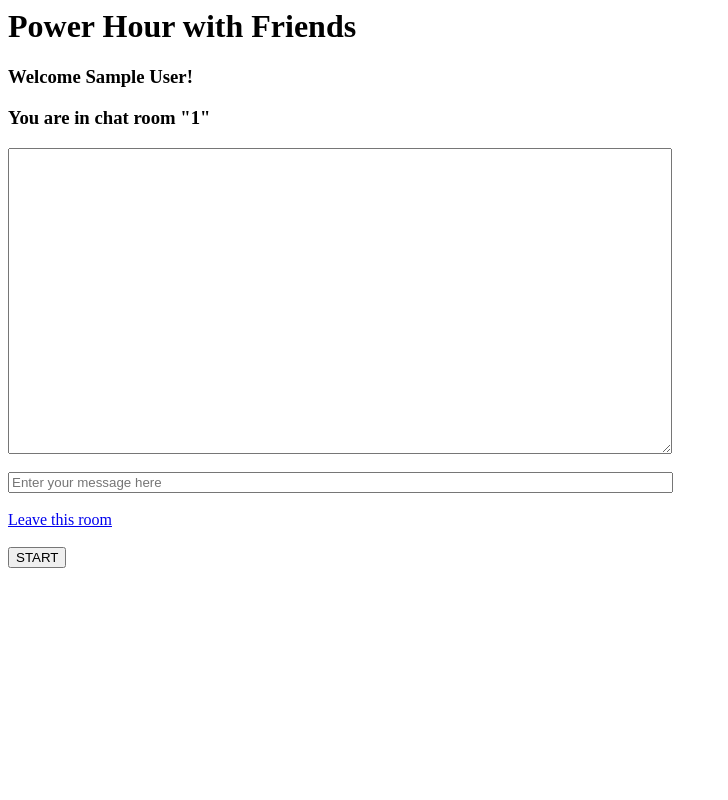
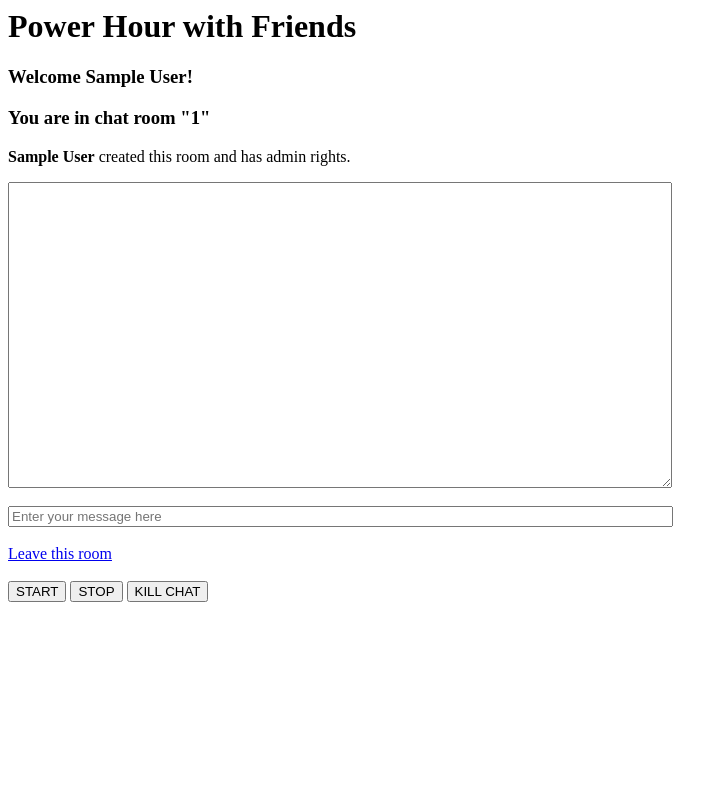
Before and after one commit to Castronova/ph-with-me, a Flask app: page /chat in a window 1280 px wide. Shown: the whole page, without its empty margins (0-728 px from the left). Run offline with Flask 2, Linux system fonts and the light colour scheme; the visitor is signed in with stand-in values (Sample User, id 1); data comes from the database, SQL or seed files in the repository; some libraries are stand-ins or nearby versions.

Commit message:
added session data to sqlite

```diff
--- /dev/null
+++ b/app/server/models.py
@@ -0,0 +1,19 @@
+from sqlalchemy import Column, Integer, String, Date
+from datetime import datetime as dt
+from app.server.database import Base
+
+
+class ChatSession(Base):
+    __tablename__ = 'chat_session'
+    id = Column(Integer, primary_key=True)
+    name = Column(String(120), unique=True)
+    admin = Column(String(120), unique=False)
+    created = Column(Date, unique=False)
+
+    def __init__(self, name=None, admin=None):
+        self.name = name
+        self.admin = admin
+        self.created = dt.now()
+
+    def __repr__(self):
+        return '<Chatroom %r>' % (self.name)
--- a/app/server/routes.py
+++ b/app/server/routes.py
@@ -1,6 +1,8 @@
 from flask import session, redirect, url_for, render_template, request, flash
 from . import main
 from .forms import LoginForm, TimerForm
+from app.server.database import db_session
+from app.server.models import ChatSession
 
 
 @main.route('/', methods=['GET', 'POST'])
@@ -21,55 +23,77 @@ def index():
 def chat():
     """Chat room. The user's name and room must be stored in
     the session."""
-#    import pdb;pdb.set_trace()
     name = session.get('name', '')
     room = session.get('room', '')
+    chatroom = ChatSession.query.filter(ChatSession.name == room)
 
+    # initialize the chat session if it doesn't already exist
+    if chatroom.first() is None:
+        chatsession = ChatSession(name=room, admin=name)
+        db_session.add(chatsession)
+        db_session.commit()
 
+    # get the chat session data
+    chatroom = ChatSession.query.filter(ChatSession.name == room).first()
     timer = TimerForm()
     session['timer'] = timer.data
     session['num'] = -1
 
-    form_data = dict(name=name,
-                     room=room,
+    form_data = dict(admin=chatroom.admin,
+                     name=name,
+                     room=chatroom.name,
                      timer=session['timer'],
                      num=session['num'])
 
     if name == '' or room == '':
         return redirect(url_for('.index'))
-#    return render_template('chat.html', name=name, room=room, timer=timer)
     return render_template('chat.html', form=form_data)
+
+
+def get_session_data():
+    # get the chat session data
+    name = session.get('name', '')
+    room = session.get('room', '')
+    chatroom = ChatSession.query.filter(ChatSession.name == room).first()
+    form_data = dict(admin=chatroom.admin,
+                     name=name,
+                     room=chatroom.name,
+                     timer=session['timer'],
+                     num=session['num'])
+    return form_data
+
 
 @main.route("/chat/timer/", methods=['GET', 'POST'])
 def timer():
+    if request.method == 'POST':
+        flash('Timer Started')
+    data = get_session_data()
+    return redirect(url_for('main.mytimer', num=25*60, form=data))
 
-#    import pdb;pdb.set_trace()
-    form_data = {}
-    if request.method == 'POST':
-#        form_data['name'] = session.get('name', '')
-#        form_data['room'] = session.get('room', '')
-#        form_data['timer'] = session.get('timer', '')
-#        session['timer'] = form.timer
-        flash('Timer Started')
-#    return redirect(url_for('main.chat'))
-    return redirect(url_for('main.mytimer', num=25*60))
-#    return render_template('chat.html', form=form)
-
-def get_chat_session_data():
-    form_data = {}
-    form_data['name'] = session.get('name', '')
-    form_data['room'] = session.get('room', '')
-#    form_data['timer'] = session.get('timer', '')
-    return form_data
 
 @main.route('/<int:num>h', methods=['POST'])
 def hours(num):
     return redirect(url_for('main.mytimer', num=num*3600))
 
+
+@main.route('/chat', methods=['POST'])
+def stop():
+    data = get_session_data()
+    return render_template('chat.html',
+                           form=data)
+
+
+@main.route('/chat', methods=['POST'])
+def kill():
+    # place holder for killing the chat room
+    print('kill chat room')
+    return render_template('chat.html', form=get_session_data())
+
+
 @main.route('/<int:num>s')
 @main.route('/<int:num>')
 def mytimer(num):
-    form = get_chat_session_data()
+    form = get_session_data()
     return render_template('chat.html',
                            form=form,
                            num=num)
--- a/app/static/js/timer.js
+++ b/app/static/js/timer.js
@@ -1,18 +1,31 @@
 
 // set initial value for the minutes variable
 var Minutes = -1;
+var timer_running = null;
+var current_min = null;
+var current_sec = null;
 
 $(document).ready(function() {
 
     // timer function
     function startTimer(duration, display) {
         var timer = duration, minutes, seconds;
+	timer_running = 1;
+	intervalID = null;
         var refresh = setInterval(function () {
             minutes = parseInt(timer / 60, 10)
             seconds = parseInt(timer % 60, 10);
 
             minutes = minutes < 10 ? "0" + minutes : minutes;
             seconds = seconds < 10 ? "0" + seconds : seconds;
+
+	    // exit if "stop" was pressed
+	    if (!timer_running){
+		console.log('clearing interval')
+		current_min = minutes
+		current_sec = seconds
+		clearInterval(intervalID);
+	    }
 
             var output = minutes + " : " + seconds;
             display.text(output);
@@ -57,11 +70,20 @@ $(document).ready(function() {
     // start timer
     jQuery(function ($) {
         if (Minutes > 0) {
+	    timer_running = 1;
             var display = $('#time');
             startTimer(Minutes, display);
         }
     });
 
+    // stop timer
+    jQuery(function ($) {
+        if (Minutes > 0) {
+	    timer_running = 0;
+        }
+    });
+
+
     // show help information
     $('#help-info').hide();
     $('#help-btn').hover( function() { $('#help-info').toggle(); } );
--- a/app/templates/chat.html
+++ b/app/templates/chat.html
@@ -9,6 +9,7 @@
         <h1>Power Hour with Friends</h1>
         <h3>Welcome {{ form.name }}!</h3>
         <h3>You are in chat room "{{ form.room }}"</h3>
+	<b>{{form.admin}}</b> created this room and has admin rights.
 
 		<!-- TIMER OBJECT -->
         <div class="timer">
@@ -21,10 +22,21 @@
 
         <br /><br />
 
-		<form method="POST" action="{{ url_for('main.hours', num=1) }}" style="display:inline">
-			<input type="submit" value="START">
-		</form>
 
+	<!-- display admin functions -->
+	{% if form.admin == form.name %}
+
+	<form method="POST" action="{{ url_for('main.hours', num=1) }}" style="display:inline">
+	    <input type="submit" value="START">
+    	</form>
+	<form method="POST" action="{{ url_for('main.hours', num=1) }}" style="display:inline">
+	    <input type="submit" value="STOP">
+    	</form>
+	<form method="POST" action="{{ url_for('main.kill') }}" style="display:inline">
+	    <input type="submit" value="KILL CHAT">
+    	</form>
+
+	{% endif %}
         <br /><br />
 
 
--- a/main.py
+++ b/main.py
@@ -1,7 +1,29 @@
 #!/usr/bin/env python
 from app import create_app, socketio
+#import sqlite3
+#import os
+from app.server.database import init_db
 
 app = create_app(debug=True)
 
+
+#def build_db(dbpath):
+#
+#    if not os.path.exists(dbpath):
+#
+#        # build session database
+#        conn = sqlite3.connect(dbpath)
+#        c = conn.cursor()
+#
+#        # Create table
+#        c.execute('''CREATE TABLE chatrooms
+#                             (room text, admin text, created text)''')
+#
+#        # Save (commit) the changes
+#        conn.commit()
+#        conn.close()
+
 if __name__ == '__main__':
+#    build_db('session.db')
+    init_db()
     socketio.run(app)
```
Also changed, not shown: app/server/database.py (added, +24 -0 lines).
